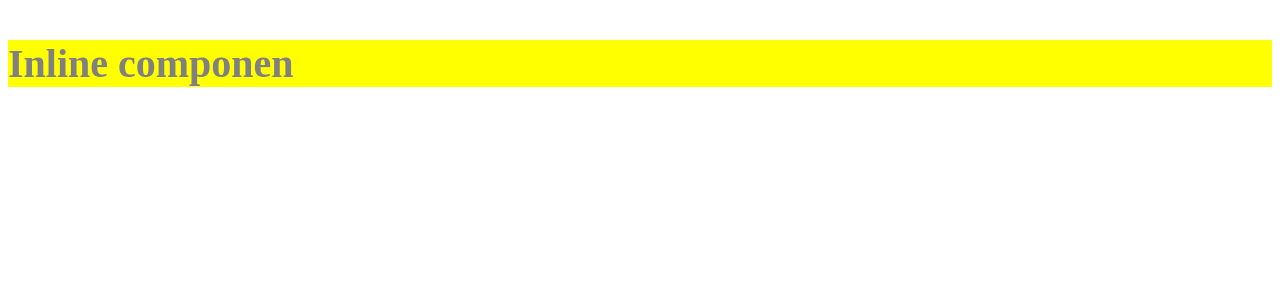
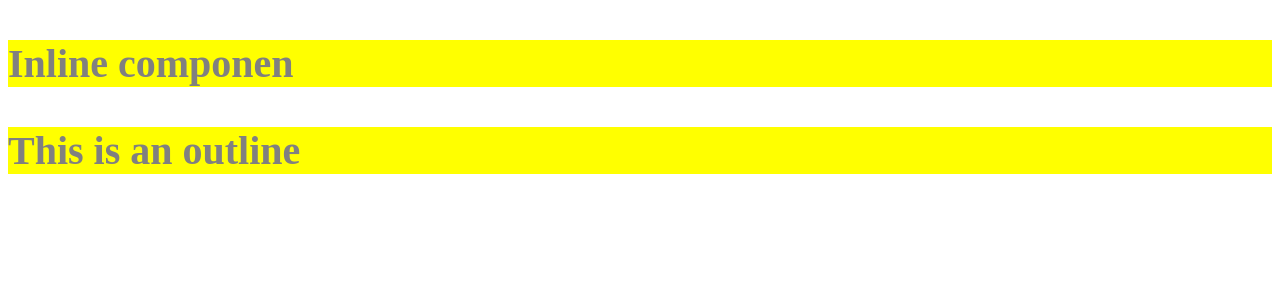
Before and after one commit to arjunk03/reactApp, a React (Vite) app in the folder todoApp/: page / in a window 1280 px wide. Shown: the top 300 px of the page. Built offline with nearby package versions, Linux system fonts and the light colour scheme.

Commit message:
css updated

```diff
--- a/todoApp/src/App.jsx
+++ b/todoApp/src/App.jsx
@@ -1,11 +1,13 @@
 import Todo from "./components/Todo";
 import InlineComponent from "./components/InlineComponent";
+import OutlineComponent from "./components/OutlineComponent";
 function App() {
   return (
     <>
       <div>
         {/* <Todo /> */}
         <InlineComponent />
+        <OutlineComponent />
       </div>
     </>
   );
--- a/todoApp/src/components/OutlineComponent.jsx
+++ b/todoApp/src/components/OutlineComponent.jsx
@@ -1,3 +1,4 @@
+import "../css/style.css";
 export default function OutlineComponent() {
-  return <h1>This is an outline </h1>;
+  return <h1 className="header">This is an outline </h1>;
 }
```
